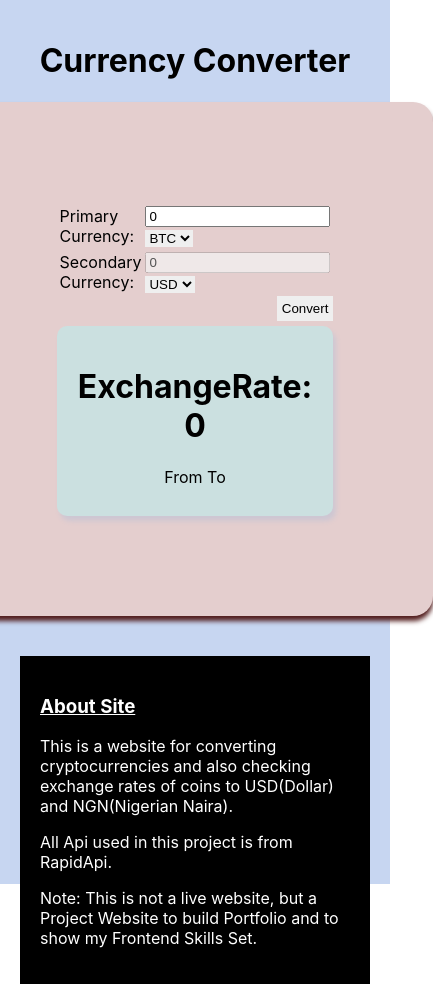
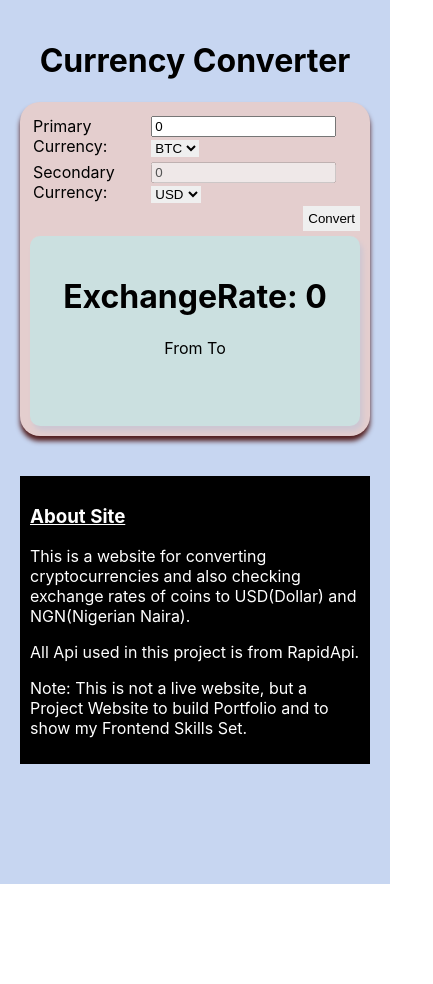
Before and after one commit to Megatey/Crypto-Dashboard, a React (Create React App) app: page / in a window 390 px wide. Shown: the whole page, 433 px wide, since content can reach past the window. After the commit the page ends 884 px from the top, so only its background shows below. Built offline with nearby package versions, Linux system fonts and the light colour scheme.

Commit message:
about converter width changes

```diff
--- a/src/App.css
+++ b/src/App.css
@@ -1,6 +1,4 @@
 .App {
   max-width: 100%;
   height: auto;
-  box-sizing: border-box;
-  background-color: rgb(199, 214, 241);
 }
--- a/src/index.css
+++ b/src/index.css
@@ -78,6 +78,7 @@ button:hover {
 @media screen and (max-width: 872px) {
   .input-currency {
     max-width: 100%;
+    padding: 10px;
     /* box-sizing: border-box; */
   }
 
@@ -85,4 +86,9 @@ button:hover {
     max-width: 100%;
     /* box-sizing: border-box; */
   }
+
+  .about {
+    height: auto;
+    padding: 10px;
+  }
 }
```
